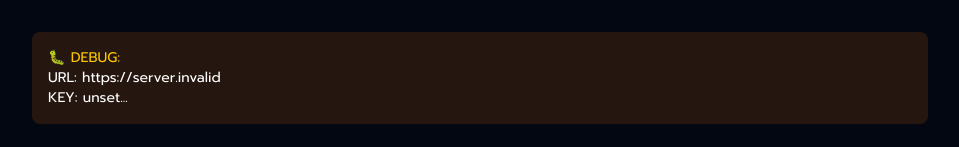
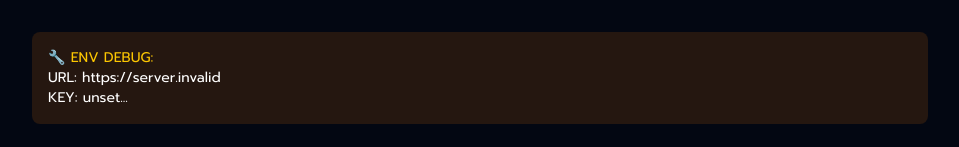
Before and after one commit to luminextech-labs/deela, a Next.js app: page /admin/ads in a window 1280 px wide. Shown: the top 147 px of the page, without its empty margins (160-1119 px from the left). Built offline with nearby package versions, Linux system fonts and the light colour scheme; no server answers; the database is empty.

Commit message:
trigger new deployment

```diff
--- a/app/admin/ads/page.tsx
+++ b/app/admin/ads/page.tsx
@@ -94,7 +94,7 @@ export default function AdsAdminPage() {
         {/* Debug info */}
         {debug && (
           <div className="mb-6 p-4 bg-yellow-900/30 rounded-lg text-sm font-mono">
-            <p className="text-yellow-400">🐛 DEBUG:</p>
+            <p className="text-yellow-400">🔧 ENV DEBUG:</p>
             <p>URL: {debug.url}</p>
             <p>KEY: {debug.key}</p>
           </div>
```
